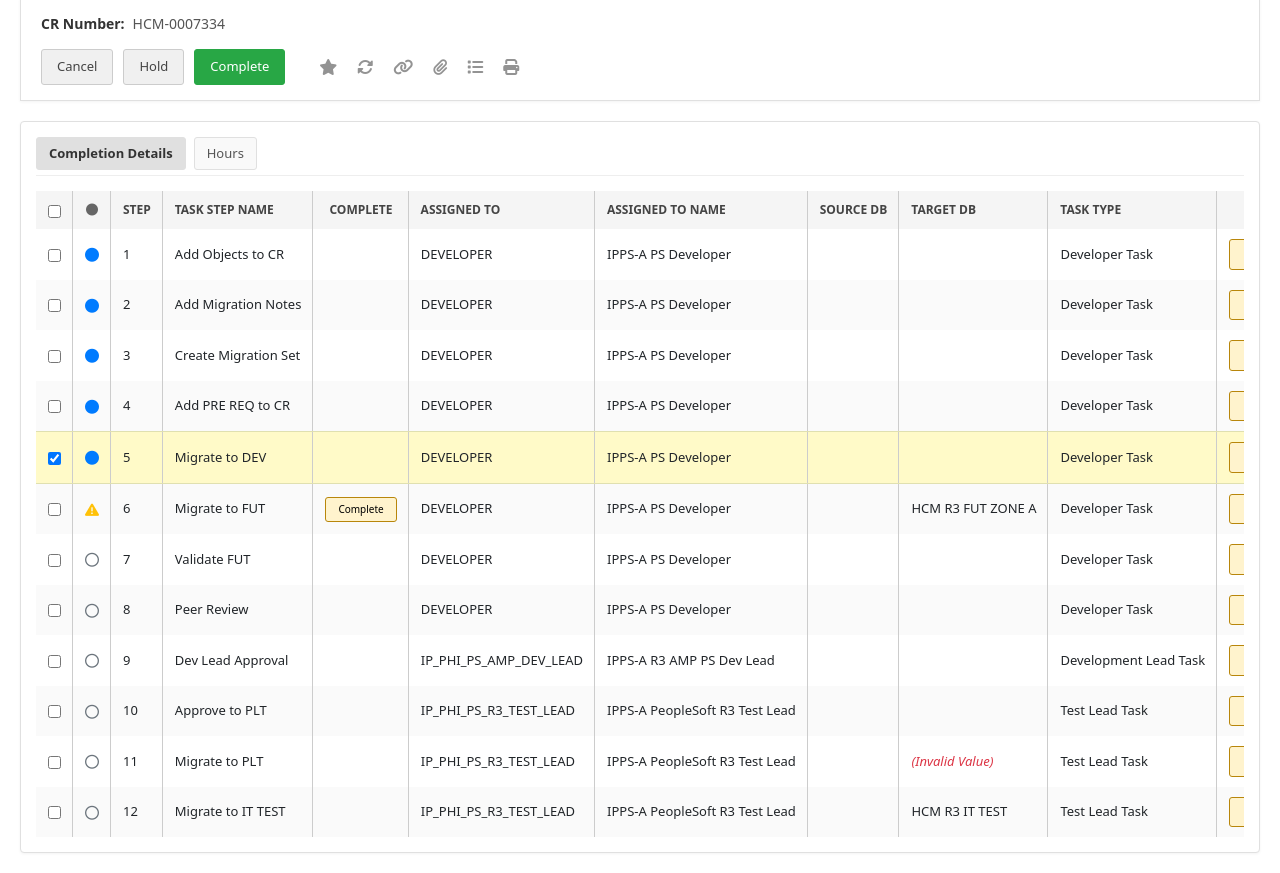
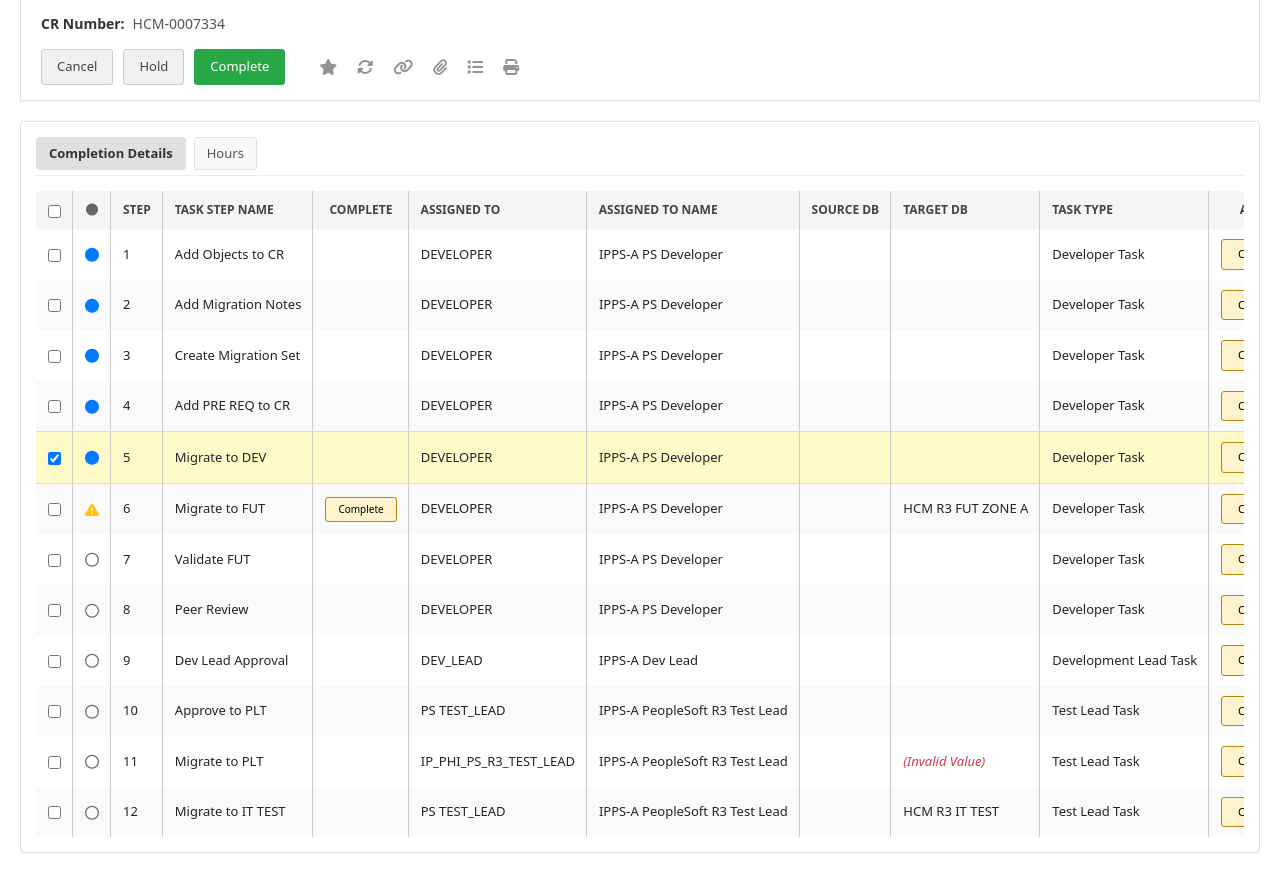
Before and after one commit to ADOAzure/ADOAzure.github.io, a plain HTML site: page index.html in a window 1280 px wide. Shown: the part 169-1042 px from the top of the page. Drawn offline with nearby package versions, Linux system fonts and the light colour scheme.

Commit message:
Update index.html

```diff
--- a/index.html
+++ b/index.html
@@ -204,8 +204,8 @@
                             <td>9</td>
                             <td>Dev Lead Approval</td>
                             <td></td>
-                            <td>IP_PHI_PS_AMP_DEV_LEAD</td>
-                            <td>IPPS-A R3 AMP PS Dev Lead</td>
+                            <td>DEV_LEAD</td>
+                            <td>IPPS-A Dev Lead</td>
                             <td></td>
                             <td></td>
                             <td>Development Lead Task</td>
@@ -217,7 +217,7 @@
                             <td>10</td>
                             <td>Approve to PLT</td>
                             <td></td>
-                            <td>IP_PHI_PS_R3_TEST_LEAD</td>
+                            <td>PS TEST_LEAD</td>
                             <td>IPPS-A PeopleSoft R3 Test Lead</td>
                             <td></td>
                             <td></td>
@@ -243,7 +243,7 @@
                             <td>12</td>
                             <td>Migrate to IT TEST</td>
                             <td></td>
-                            <td>IP_PHI_PS_R3_TEST_LEAD</td>
+                            <td> PS TEST_LEAD</td>
                             <td>IPPS-A PeopleSoft R3 Test Lead</td>
                             <td></td>
                             <td>HCM R3 IT TEST</td>
```
